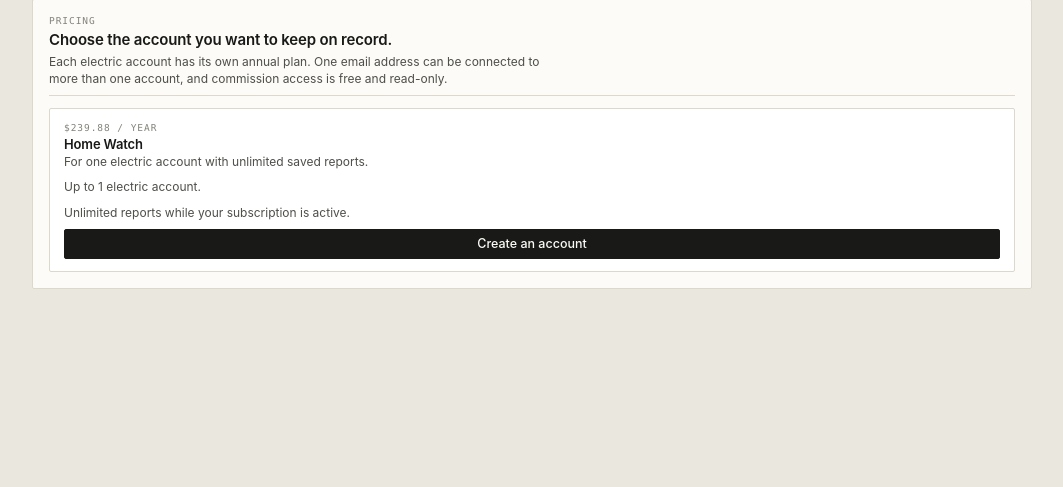
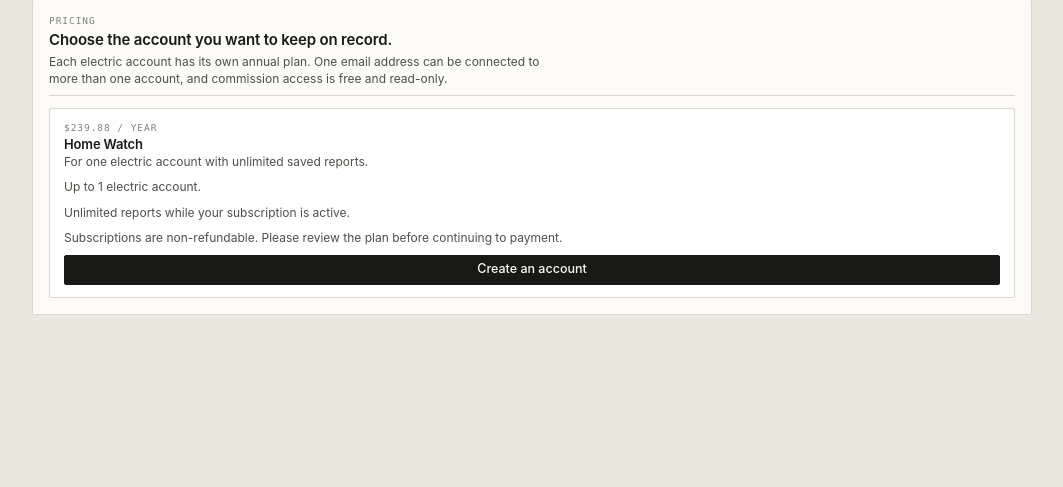
Before and after one commit to shawnlawyer/duke-power-theft-detector, a Flask app: template templates/pricing.html in a window 1280 px wide. Shown: the part 104-591 px from the top of the page, without its empty margins (108-1171 px from the left). Run offline with Flask 3, Linux system fonts and the light colour scheme; the template is opened without the code that fills it, so the values that code supplies are empty; parts of the project's set-up code (start-up, migrations or seed data) failed here and were passed over; some libraries are stand-ins or nearby versions.

Commit message:
Show subscription refund policy before payment

```diff
--- a/templates/_billing_panel.html
+++ b/templates/_billing_panel.html
@@ -28,6 +28,7 @@
       <button type="submit">Continue to secure payment</button>
     </form>
     <p class="plain-note">Your subscription includes unlimited reports while it is active. Card details are entered on the secure checkout page.</p>
+    <p class="plain-note billing-policy">Subscriptions are non-refundable. Please review the plan before continuing to payment.</p>
   {% else %}
     <p class="plain-note">Online billing is not open yet. Your account remains available until the Stripe price IDs are connected.</p>
   {% endif %}
--- a/templates/pricing.html
+++ b/templates/pricing.html
@@ -27,6 +27,7 @@
               {% endif %}
             </p>
             <p class="plain-note">Unlimited reports while your subscription is active.</p>
+            <p class="plain-note billing-policy">Subscriptions are non-refundable. Please review the plan before continuing to payment.</p>
             {% if customer_user and plan.payment_ready %}
               <form action="{{ url_for('billing_checkout') }}" method="post">
                 <input type="hidden" name="_csrf_token" value="{{ csrf_token() }}">
```
